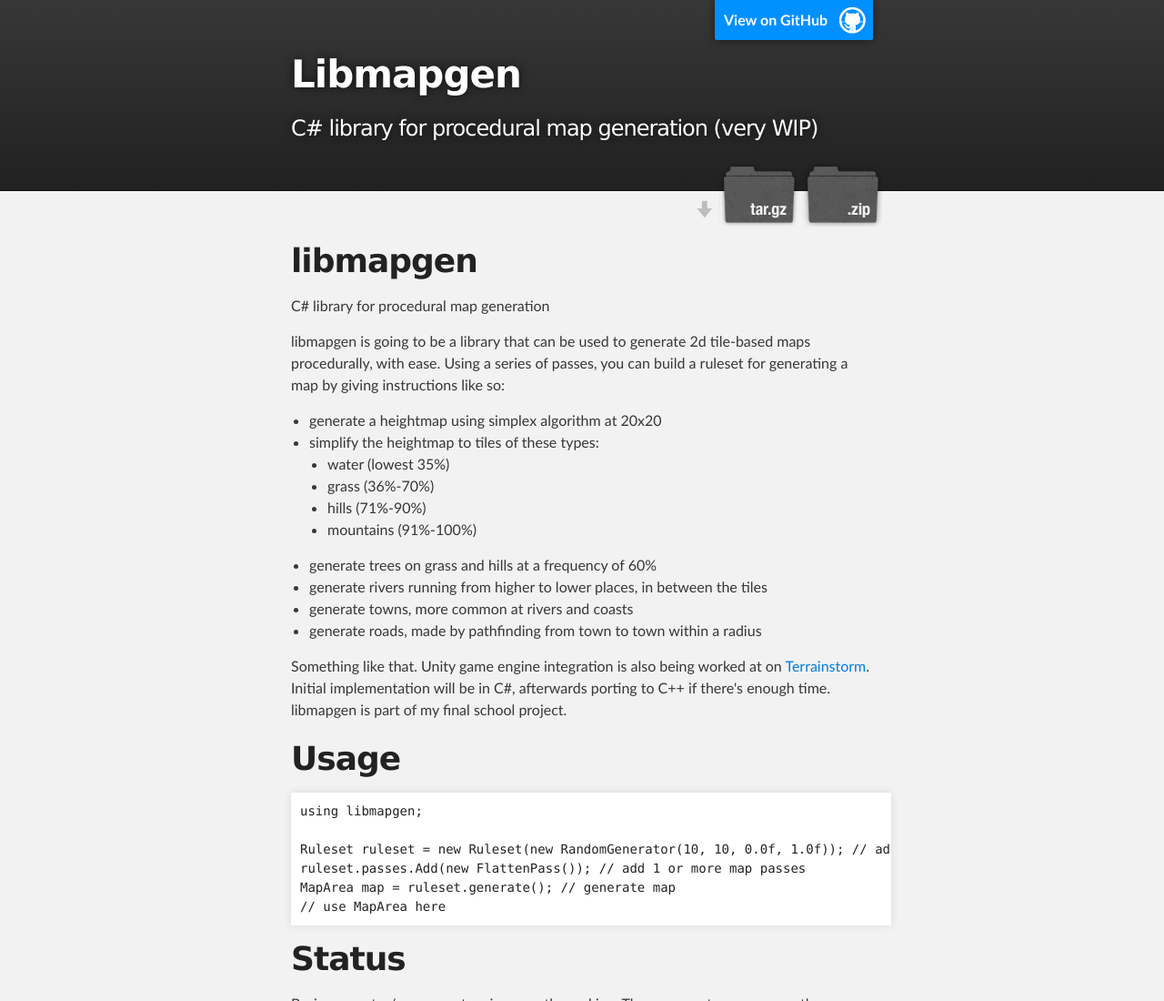
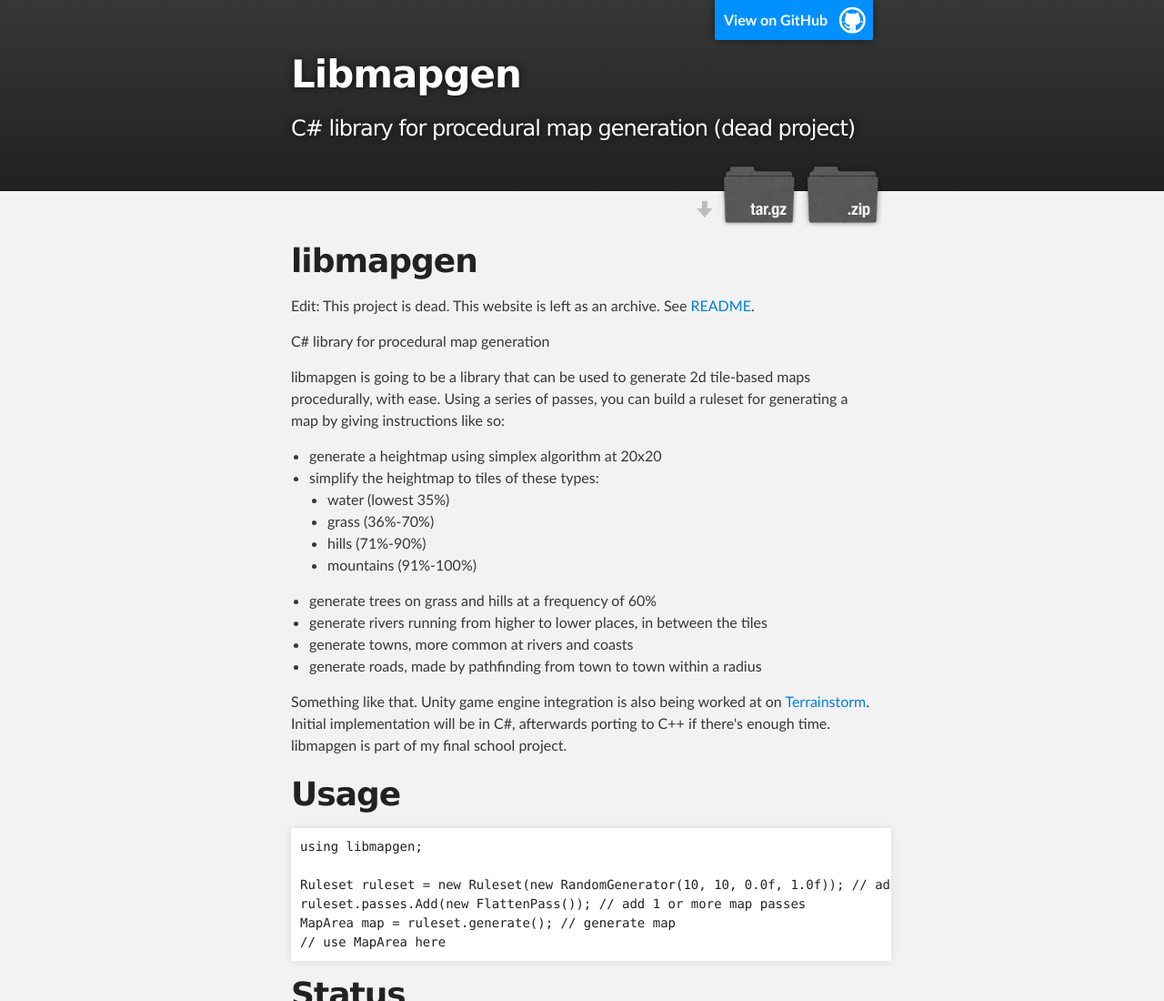
Before and after one commit to tmsbrg/libmapgen, a plain HTML site: page index.html in a window 1280 px wide. Shown: the top 1100 px of the page at 91% size. Drawn offline with Linux system fonts and the light colour scheme.

Commit message:
dead project, update site

```diff
--- a/index.html
+++ b/index.html
@@ -4,7 +4,7 @@
   <head>
     <meta charset='utf-8'>
     <meta http-equiv="X-UA-Compatible" content="chrome=1">
-    <meta name="description" content="Libmapgen : C# library for procedural map generation (very WIP)">
+    <meta name="description" content="Libmapgen : C# library for procedural map generation (dead project)">
 
     <link rel="stylesheet" type="text/css" media="screen" href="stylesheets/stylesheet.css">
 
@@ -19,7 +19,7 @@
           <a id="forkme_banner" href="https://github.com/tmsbrg/libmapgen">View on GitHub</a>
 
           <h1 id="project_title">Libmapgen</h1>
-          <h2 id="project_tagline">C# library for procedural map generation (very WIP)</h2>
+          <h2 id="project_tagline">C# library for procedural map generation (dead project)</h2>
 
             <section id="downloads">
               <a class="zip_download_link" href="https://github.com/tmsbrg/libmapgen/zipball/master">Download this project as a .zip file</a>
@@ -33,6 +33,8 @@
       <section id="main_content" class="inner">
         <h1>
 <a id="libmapgen" class="anchor" href="#libmapgen" aria-hidden="true"><span class="octicon octicon-link"></span></a>libmapgen</h1>
+
+		<p>Edit: This project is dead. This website is left as an archive. See <a href="https://github.com/tmsbrg/libmapgen/blob/master/README.md">README</a>.</p>
 
 <p>C# library for procedural map generation</p>
 
```
